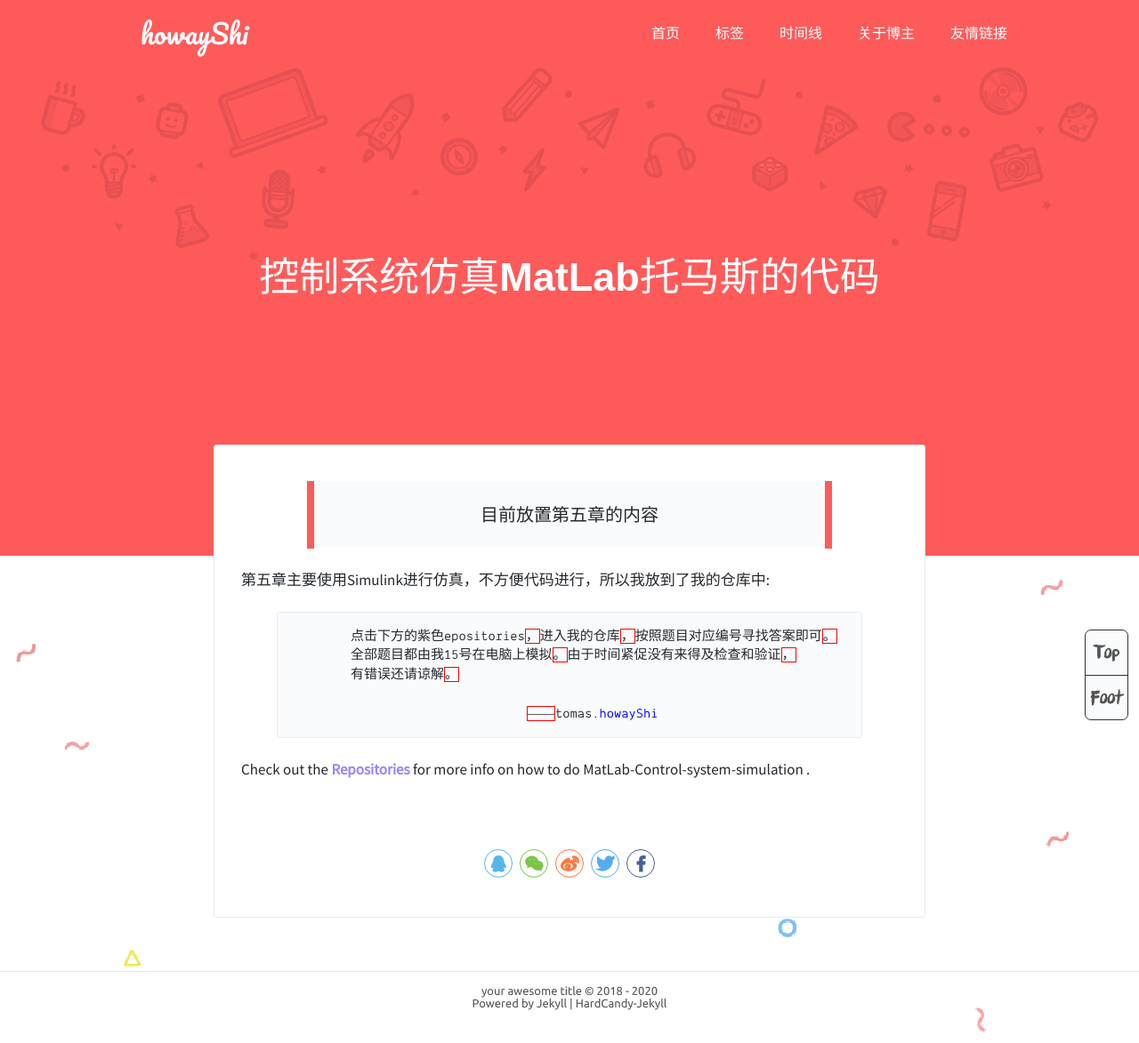
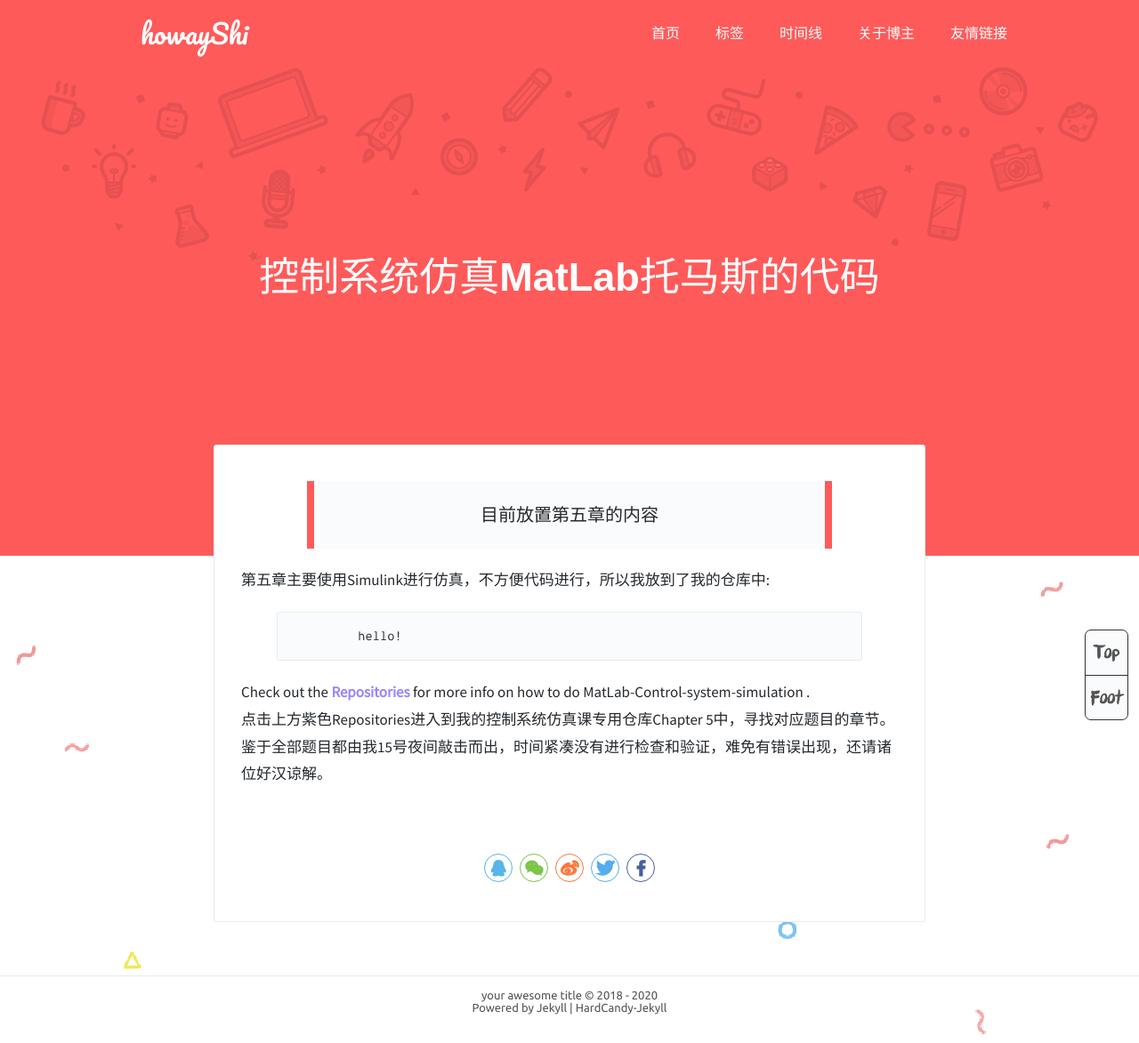
Before and after one commit to tomasbala/howayShi.github.io, a Jekyll site: the page built from _posts/2018-05-17-welcome-to-jekyll.markdown, in a window 1280 px wide. Shown: the whole page at 89% size. Built offline with Jekyll 4.4.1, drawn with Linux system fonts in a browser that asks for light colours; comment, search, counter and statistics services are not loaded.

Commit message:
new pages

```diff
--- a/_posts/2018-05-17-welcome-to-jekyll.markdown
+++ b/_posts/2018-05-17-welcome-to-jekyll.markdown
@@ -10,15 +10,13 @@ subtitle: '目前放置第五章的内容'
 第五章主要使用Simulink进行仿真，不方便代码进行，所以我放到了我的仓库中:
 
 {% highlight ruby %}
-	点击下方的紫色epositories，进入我的仓库，按照题目对应编号寻找答案即可。
-	全部题目都由我15号在电脑上模拟。由于时间紧促没有来得及检查和验证，
-	有错误还请谅解。
-
-				——tomas.howayShi
+	 hello!
 {% endhighlight %}
 
 Check out the [Repositories][jekyll-docs] for more info on how to do MatLab-Control-system-simulation .
+点击上方紫色Repositories进入到我的控制系统仿真课专用仓库Chapter 5中，寻找对应题目的章节。
+鉴于全部题目都由我15号夜间敲击而出，时间紧凑没有进行检查和验证，难免有错误出现，还请诸位好汉谅解。
 
-[jekyll-docs]: https://github.com/howayShi/MatLab-Control-system-simulation
+[jekyll-docs]: https://github.com/howayShi/MatLab-Control-system-simulation/tree/master/Chapter%205
 [jekyll-gh]:   https://github.com/jekyll/jekyll
 [jekyll-talk]: https://talk.jekyllrb.com/
```
Also changed, not shown: 2 other files.
